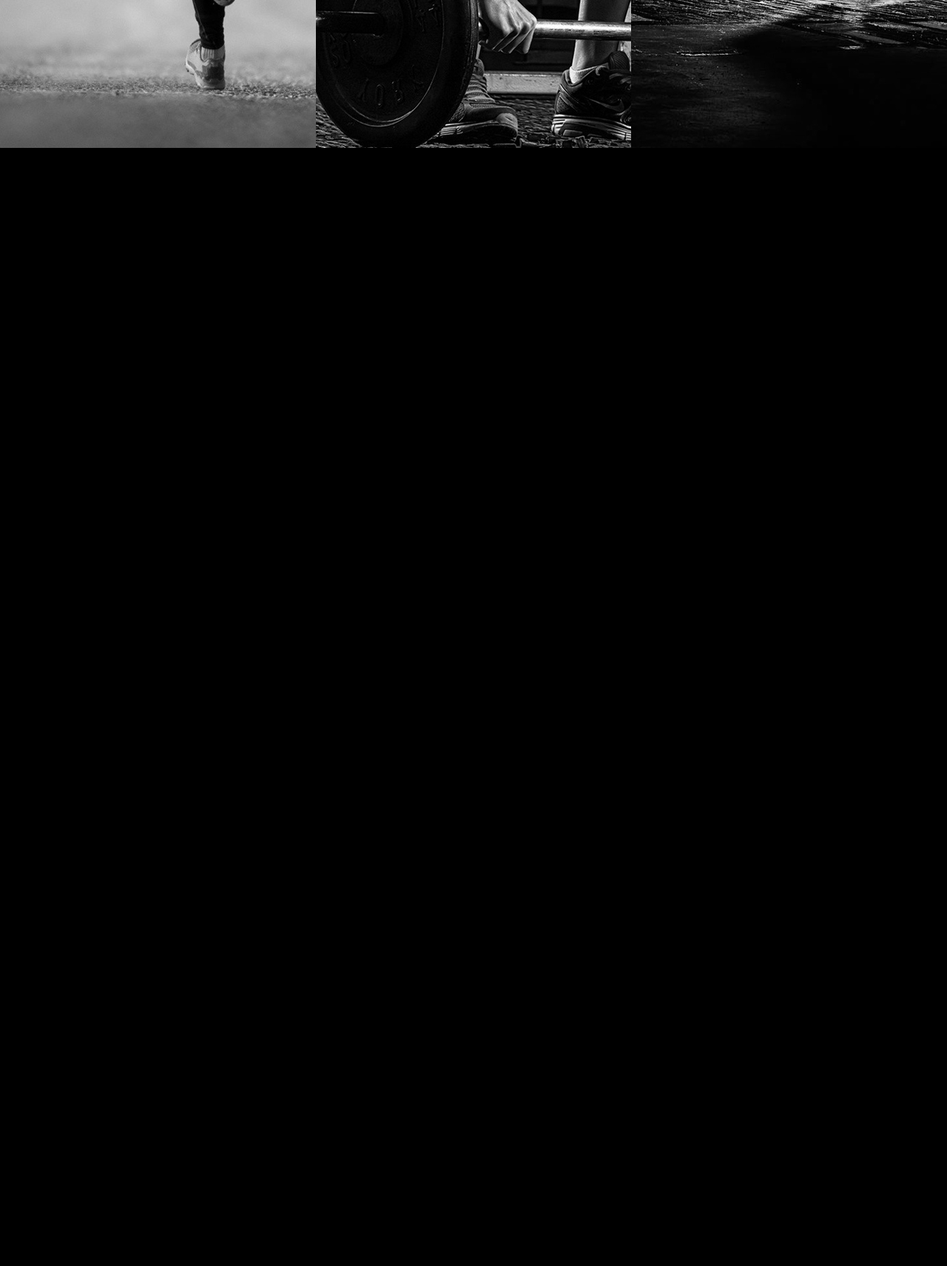
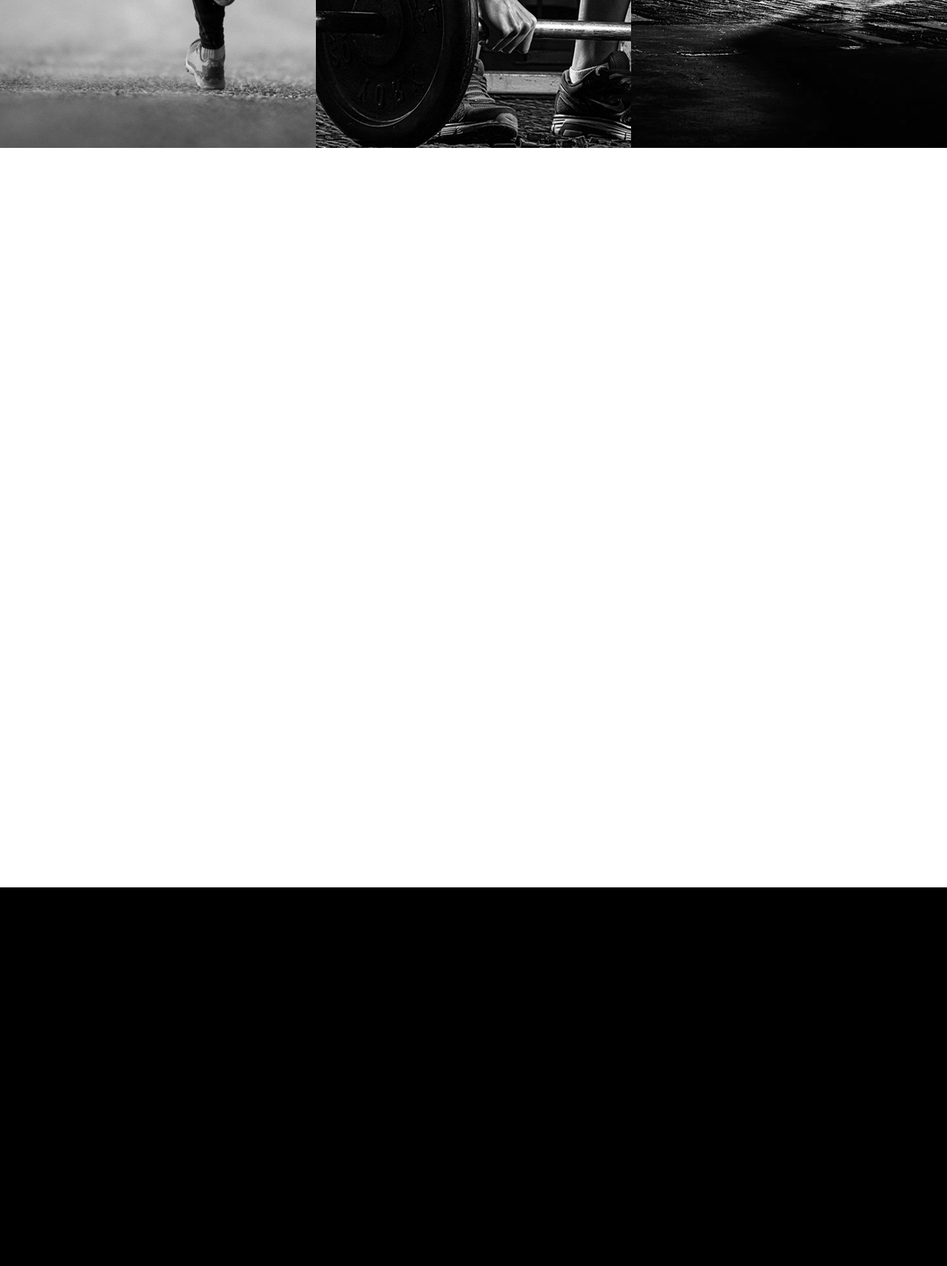
Before and after one commit to reiruiz/FitInTime, a PHP site: page /index.html in a window 1280 px wide. Shown: the part 4788-6500 px from the top of the page at 74% size. Before the commit the page ends 4988 px from the top, so only its background shows below. Run offline with PHP 8.4, Linux system fonts and the light colour scheme.

Commit message:
modified images and added the register div

```diff
--- a/G17/index.html
+++ b/G17/index.html
@@ -113,6 +113,9 @@
                 </div>
             </div>
 
+            <div id="register">
+            </div>
+
             <div id="footer">
                <!--<p>Copyright but not really<a href="./images/mandom.png">&copy;</a></p>-->
             </div>
--- a/G17/styleSheet/base.css
+++ b/G17/styleSheet/base.css
@@ -44,26 +44,9 @@
     text-decoration: none;
 }
 
-/* #header .menu img {
-    margin-top: 8px;
-    margin-left: 8px;
-} */
-
 #header .menu:hover {
     background-color: #888888;
 }
-
-/*#header .facebook {
-    float: right;
-}
-
-#header .instagram {
-    float: right;
-}
-
-#header .twitter {
-    float: right;
-}*/
 
 #header .profile {
     float: right;
@@ -134,59 +117,7 @@
     margin-bottom: -10px;
 }
 
-/* CONTENT
-#wrapper {
-    z-index: -1;
-}
-
-#exercise {
-    height: 1000px;
-    background-color: rgba(0, 0, 0, 0);
-    display: inline-block;
-    width: 100%;
-    background-image: url("../images/mandom.png");
-    background-attachment: fixed;
-    background-repeat: no-repeat;
-    background-size: 100% 100%;
-}
-#recipe {
-    display: inline-block;
-    position: relative;
-    width: 100%;
-    height: 1000px;
-    background-color: red
-}
-.options {
-    position: relative;
-    text-align: center;
-    top: 25%;
-    margin: auto;
-}
-.options p {
-    margin-top: 20px;
-}
-.options img {
-    width: 25%;
-    height: auto;
-} */
-
-/* Footer */
-
-#footer {
-    /* text-align: center;
-    padding: 10px;
-    font-weight: bold; */
-    background-color: black;
-    height: 1000px;
-}
-
-/* #footer a {
-    text-decoration: none;
-    color: black;
-    clear: both;
-} */
-
-/* TEST CODE */
+/* CONTENT */
 
 #recipe {
     height: 1000px;
@@ -224,3 +155,17 @@
 .exerciseImg img:hover {
     -webkit-filter: grayscale(0);
 }
+
+/* REGISTER */
+
+#register {
+    background-color: white;
+    height: 1000px;
+}
+
+/* FOOTER */
+
+#footer {
+    background-color: black;
+    height: 1000px;
+}
```
Also changed, not shown: G17/images/15ex.jpg, G17/images/30ex.jpg, G17/images/60ex.jpg.
